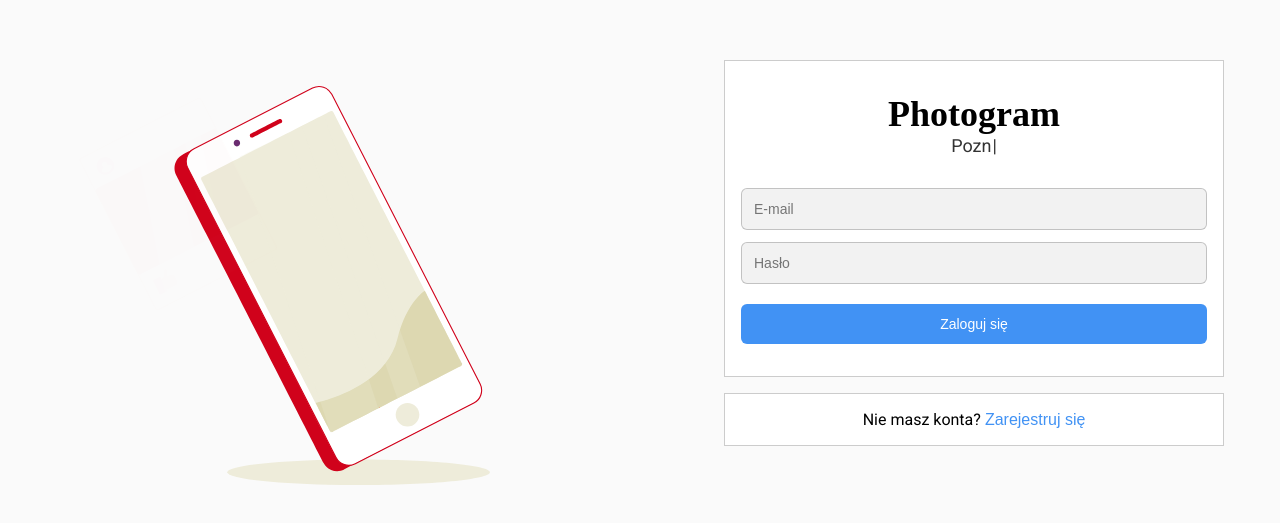
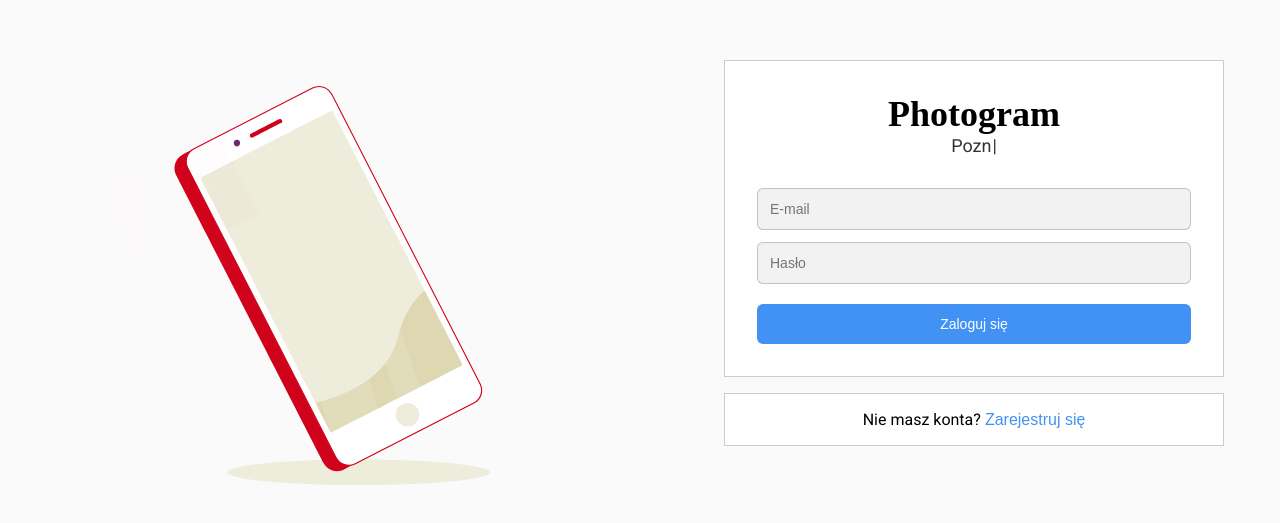
Before and after one commit to ThomasFront/photogram-react, a React (Vite) app: page / in a window 1280 px wide. Shown: the part 147-670 px from the top of the page. Built offline with nearby package versions, Linux system fonts and the light colour scheme; a web font is replaced by a local one.

Commit message:
fix: change form padding on higher resolution

```diff
--- a/src/components/Auth/Auth.styles.ts
+++ b/src/components/Auth/Auth.styles.ts
@@ -45,6 +45,10 @@ export const FormContainer = styled.div`
   border: 1px solid rgba(0, 0, 0, 0.2);
   padding: 32px 16px;
   background-color: #fff;
+
+  @media(min-width: 992px){
+    padding: 32px;
+  }
 `
 
 export const FormHeader = styled.div`
```
